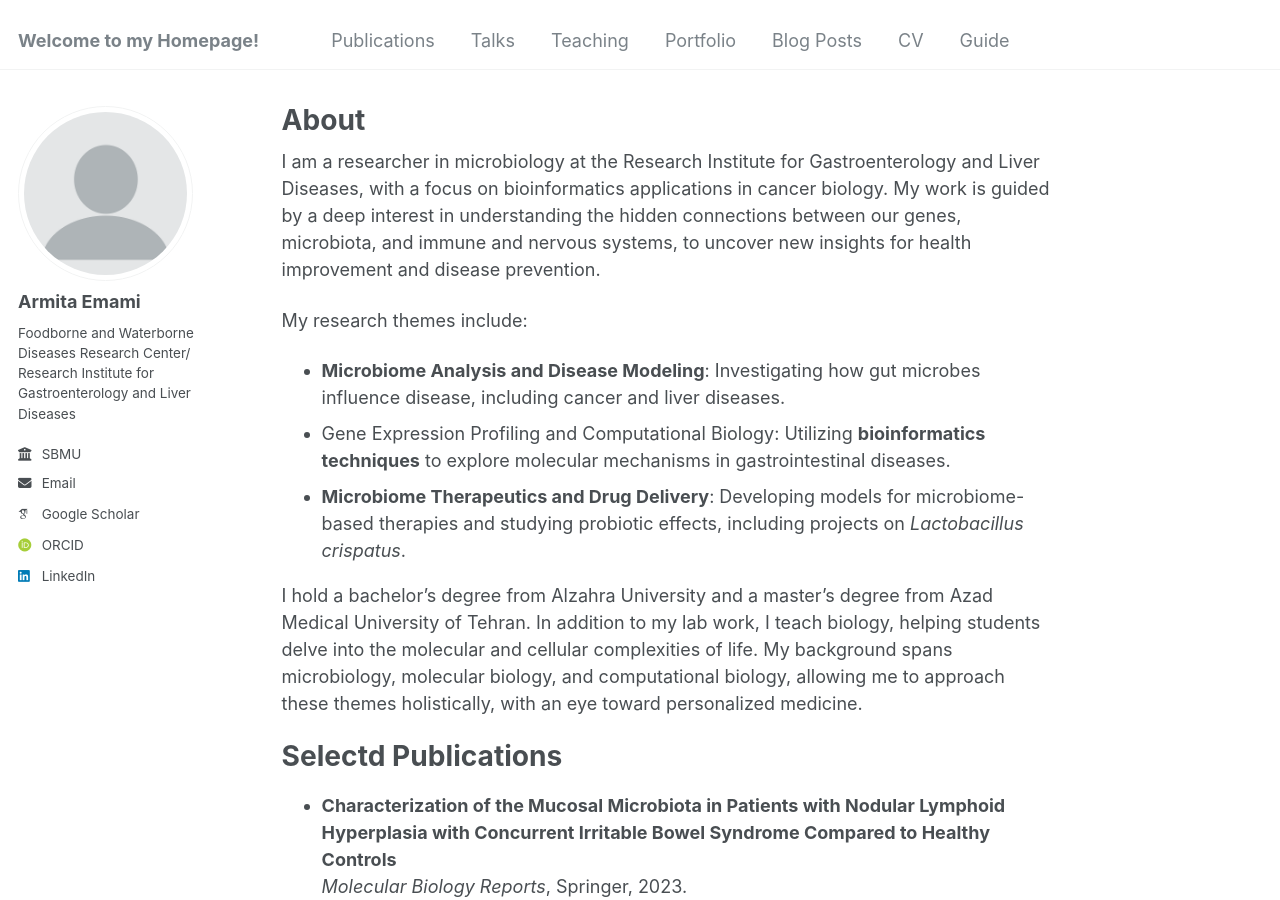
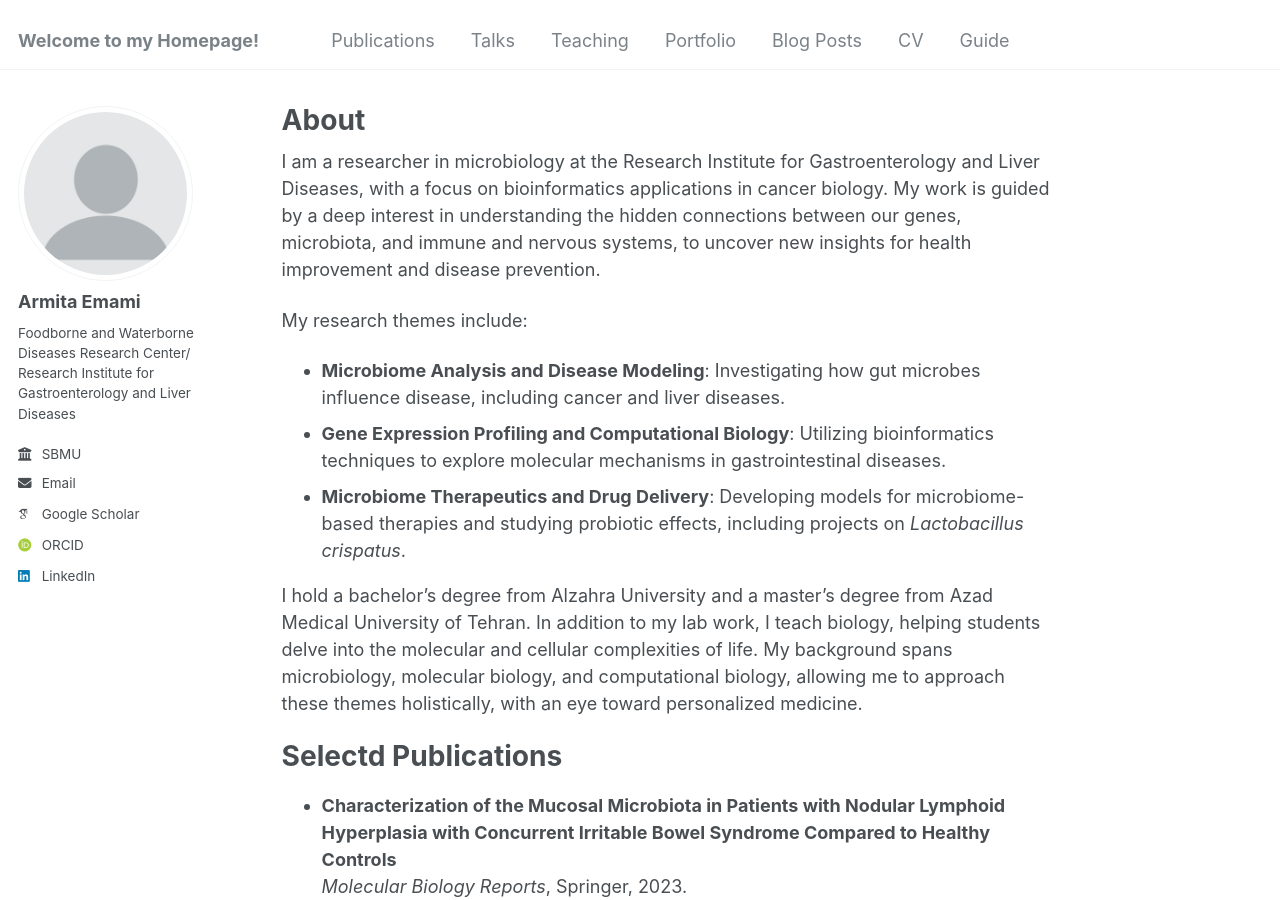
Before and after one commit to Armitaem/main0, a Jekyll site: the page built from _pages/about.md, in a window 1280 px wide and 900 px high. Built offline with Jekyll 4.4.1, drawn with Linux system fonts in a browser that asks for light colours; some web fonts are replaced.

```diff
--- a/_pages/about.md
+++ b/_pages/about.md
@@ -13,7 +13,7 @@ I am a researcher in microbiology at the Research Institute for Gastroenterology
 My research themes include:
 
 - **Microbiome Analysis and Disease Modeling**: Investigating how gut microbes influence disease, including cancer and liver diseases.
-- Gene Expression Profiling and Computational Biology: Utilizing **bioinformatics techniques** to explore molecular mechanisms in gastrointestinal diseases.
+- **Gene Expression Profiling and Computational Biology**: Utilizing bioinformatics techniques to explore molecular mechanisms in gastrointestinal diseases.
 - **Microbiome Therapeutics and Drug Delivery**: Developing models for microbiome-based therapies and studying probiotic effects, including projects on *Lactobacillus crispatus*.
 
 I hold a bachelor’s degree from Alzahra University and a master’s degree from Azad Medical University of Tehran. In addition to my lab work, I teach biology, helping students delve into the molecular and cellular complexities of life. My background spans microbiology, molecular biology, and computational biology, allowing me to approach these themes holistically, with an eye toward personalized medicine.
```
